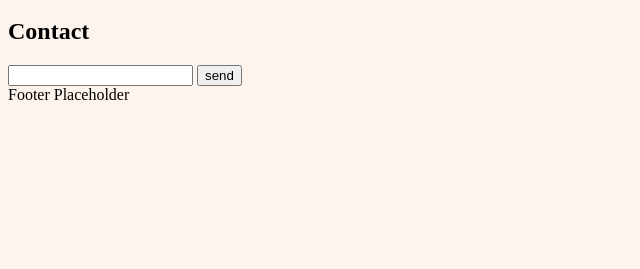
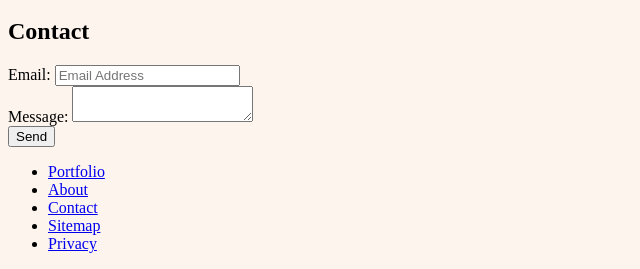
Before and after one commit to ElectroPapi/portfolio-site, a plain HTML site: page index.html in a window 1280 px wide. Shown: the part 3216-3485 px from the top of the page, without its empty margins (0-640 px from the left). Before the commit the page ends 3328 px from the top, so only its background shows below. Drawn offline with Linux system fonts and the light colour scheme.

Commit message:
modified concact area and added nav list to footer

```diff
--- a/index.html
+++ b/index.html
@@ -85,11 +85,28 @@
     <section class="contact">
         <h2>Contact</h2>
             <form action="#" method="get">
-                <input type="text" name="first-name" />
-                <button type="submit">send</button>
+                 <div class="form-row">
+                        <label for="email-field">Email:</label>
+                        <input type="email" id="email-field" name="email-field" placeholder="Email Address" />
+                 </div>
+                 <div class="form-row">
+                        <label for="message-area">Message:</label>
+                        <textarea name="message-area" id="message-area"></textarea>
+                 </div>
+                    <button type="submit">Send</button>
             </form>
-        </section>
+    </section>
 </main>
-<footer>Footer Placeholder</footer>
+<footer>
+    <nav>
+        <ul>
+            <li><a href="#">Portfolio</a></li>
+            <li><a href="#">About</a></li>
+            <li><a href="#">Contact</a></li>
+            <li><a href="#">Sitemap</a></li>
+            <li><a href="#">Privacy</a></li>
+        </ul>
+    </nav>
+</footer>
    </body>
 </html>
```
